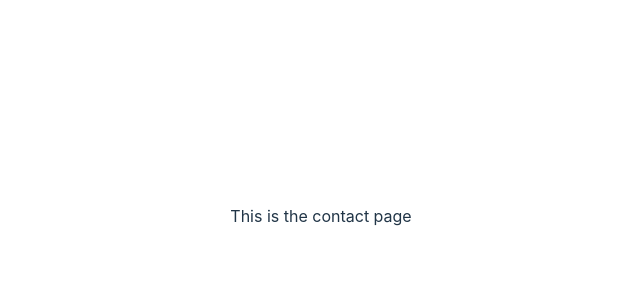
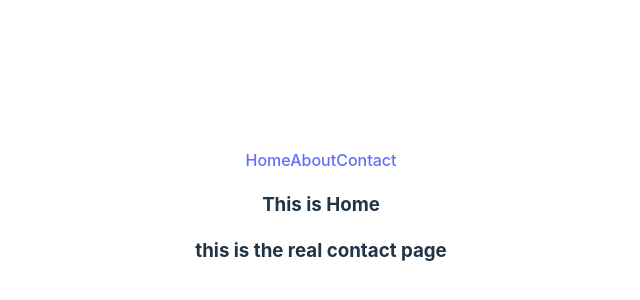
Before and after one commit to rabi993/intro-to-react-router, a React (Vite) app: page /contact in a window 1280 px wide. Shown: the part 184-484 px from the top of the page, without its empty margins (319-959 px from the left). Built offline with nearby package versions, Linux system fonts and the light colour scheme.

Commit message:
create element and children in router class

```diff
--- a/src/components/About/About.jsx
+++ b/src/components/About/About.jsx
@@ -3,7 +3,7 @@ import React from 'react';
 const About = () => {
     return (
         <div>
-
+            <h2>This is the real about page</h2>
         </div>
     );
 };
--- /dev/null
+++ b/src/components/Contact/Contact.jsx
@@ -0,0 +1,11 @@
+import React from 'react';
+
+const Contact = () => {
+    return (
+        <div>
+            <h3>this is the real contact page</h3>
+        </div>
+    );
+};
+
+export default Contact;
--- /dev/null
+++ b/src/components/Header/Header.jsx
@@ -0,0 +1,11 @@
+import React from 'react';
+
+const Header = () => {
+    return (
+        <div>
+            <a href="/">Home</a><a href="/about">About</a><a href="/contact">Contact</a>
+        </div>
+    );
+};
+
+export default Header;
--- /dev/null
+++ b/src/components/Home/Home.jsx
@@ -0,0 +1,15 @@
+import React from 'react';
+import { Outlet } from 'react-router-dom';
+import Header from '../Header/Header';
+
+const Home = () => {
+    return (
+        <div>
+            <Header></Header>
+            <h3>This is Home</h3>
+            <Outlet></Outlet>
+        </div>
+    );
+};
+
+export default Home;
```
Also changed, not shown: src/main.jsx (+34 -11 lines).
